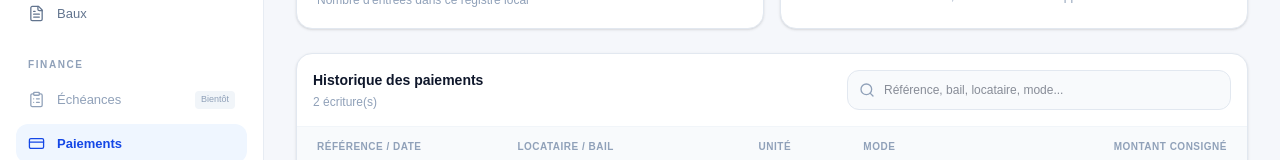
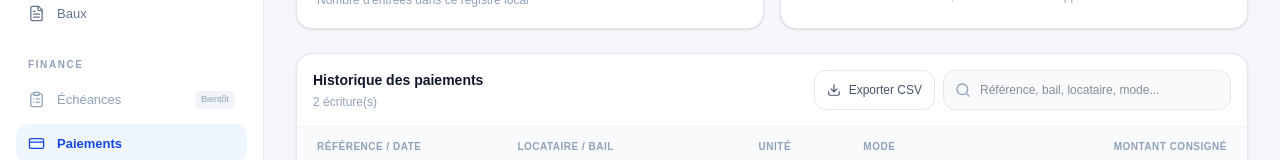
Before and after one commit to ethel954-tech/Cofis-immobilier, a Next.js app: page /paiements in a window 1280 px wide. Shown: the part 439-599 px from the top of the page. Built offline with nearby package versions, Linux system fonts and the light colour scheme.

Commit message:
feat(finance): export filtered payment register

```diff
--- a/src/app/(app)/paiements/page.tsx
+++ b/src/app/(app)/paiements/page.tsx
@@ -3,7 +3,8 @@
 /* eslint react/no-unescaped-entities: "off" -- Apostrophes françaises dans les libellés JSX. */
 
 import { useEffect, useMemo, useState, type FormEvent } from "react";
-import { CirclePlus, Search, X, ReceiptText, WalletCards } from "lucide-react";
+import { CirclePlus, Search, X, ReceiptText, WalletCards, Download } from "lucide-react";
+import { exporterCsv } from "@/lib/export/csv";
 import { CadreApplication } from "@/components/layout/CadreApplication";
 
 type Bail = { id: number; reference: string; locataireId: number; uniteId: number; loyerMensuel: number; statut: string };
@@ -102,6 +103,18 @@ export default function PagePaiements() {
 
   const totalEnregistre = paiements.reduce((total, paiement) => total + paiement.montant, 0);
 
+  const exporterPaiements = () => {
+    exporterCsv({
+      nomFichier: "cofis-paiements-demo.csv",
+      entetes: ["Référence", "Date déclarée", "Référence du bail", "Locataire", "Unité", "Mode déclaré", "Montant consigné (FCFA)", "Référence externe", "Observation"],
+      lignes: paiementsFiltres.map((paiement) => [
+        paiement.reference, paiement.datePaiement, referenceBail(paiement.bailId),
+        nomLocataire(paiement.bailId), referenceUnite(paiement.bailId), paiement.mode,
+        paiement.montant, paiement.referenceExterne, paiement.observation
+      ])
+    });
+  };
+
   const enregistrer = (evenement: FormEvent<HTMLFormElement>) => {
     evenement.preventDefault();
     setErreur("");
@@ -157,7 +170,7 @@ export default function PagePaiements() {
       <section className="overflow-hidden rounded-2xl border border-slate-200 bg-white shadow-sm">
         <div className="flex flex-col gap-3 border-b border-slate-100 p-4 sm:flex-row sm:items-center sm:justify-between">
           <div><h3 className="text-sm font-bold text-slate-900">Historique des paiements</h3><p className="mt-1 text-xs text-slate-400">{paiementsFiltres.length} écriture(s)</p></div>
-          <div className="relative w-full sm:max-w-sm"><Search size={16} className="absolute left-3 top-1/2 -translate-y-1/2 text-slate-400" /><input value={recherche} onChange={(e) => setRecherche(e.target.value)} placeholder="Référence, bail, locataire, mode..." className="h-10 w-full rounded-xl border border-slate-200 bg-slate-50 pl-9 pr-3 text-xs outline-none focus:border-blue-400 focus:bg-white" /></div>
+          <div className="flex w-full flex-col gap-2 sm:w-auto sm:flex-row sm:items-center"><button type="button" onClick={exporterPaiements} disabled={!initialise || paiementsFiltres.length === 0} className="inline-flex h-10 items-center justify-center gap-2 rounded-xl border border-slate-200 px-3 text-xs font-medium text-slate-600 transition hover:border-blue-200 hover:bg-blue-50 hover:text-blue-700 disabled:cursor-not-allowed disabled:opacity-40" title="Exporter les paiements actuellement filtrés au format CSV"><Download size={14} /> Exporter CSV</button><div className="relative w-full sm:w-72"><Search size={16} className="absolute left-3 top-1/2 -translate-y-1/2 text-slate-400" /><input value={recherche} onChange={(e) => setRecherche(e.target.value)} placeholder="Référence, bail, locataire, mode..." className="h-10 w-full rounded-xl border border-slate-200 bg-slate-50 pl-9 pr-3 text-xs outline-none focus:border-blue-400 focus:bg-white" /></div></div>
         </div>
         <div className="overflow-x-auto">
           <table className="w-full min-w-[850px] text-left">
```
